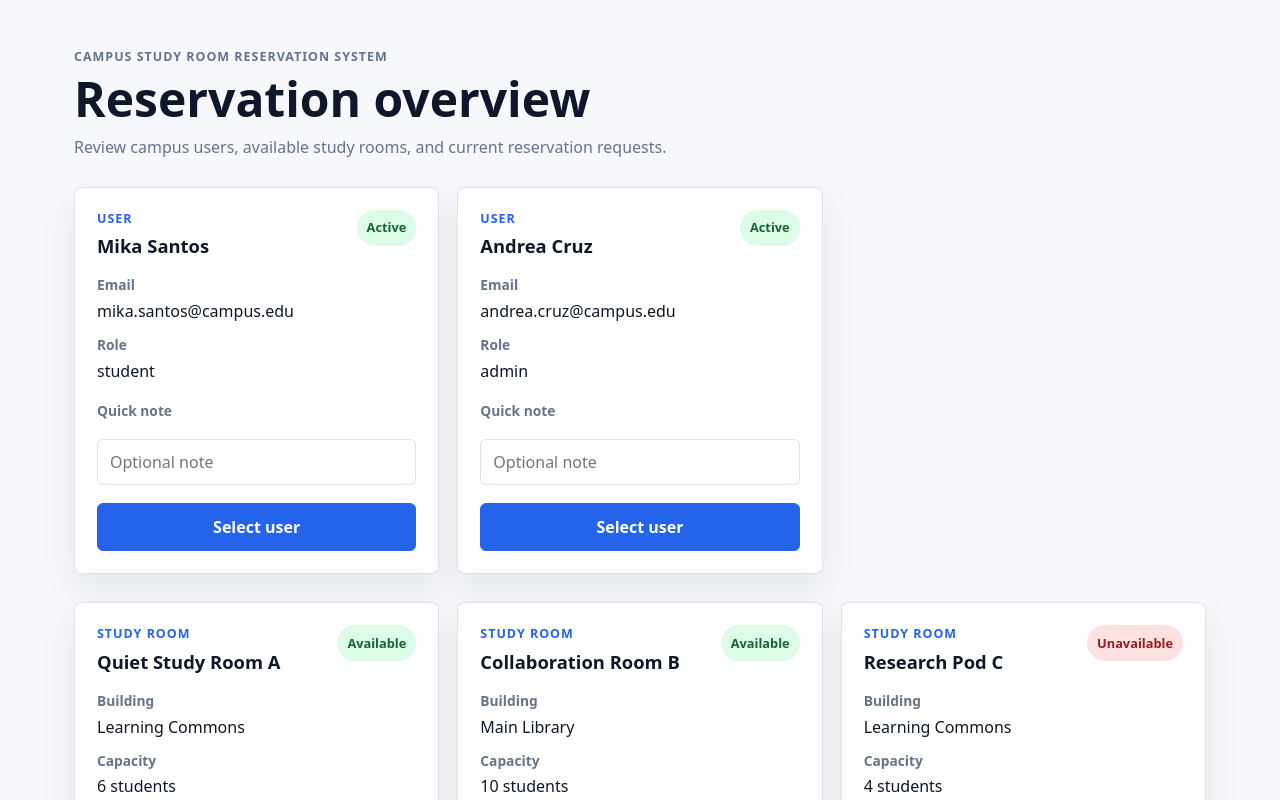
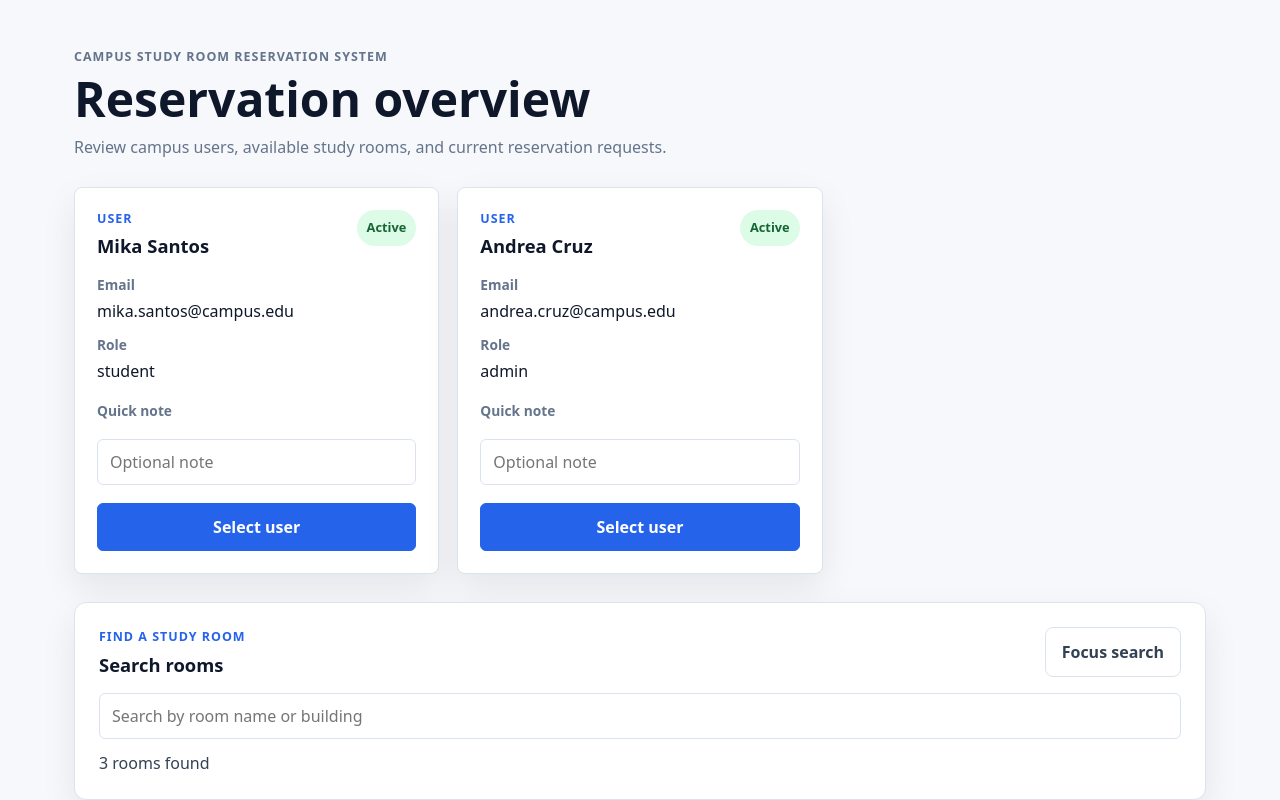
Before and after one commit to amseph/itelect4-project, a React (Vite) app: page / in a window 1280 px wide. Shown: the top 800 px of the page. Built offline with nearby package versions, Linux system fonts and the light colour scheme.

Commit message:
Add room search and typed input reference

```diff
--- a/src/App.css
+++ b/src/App.css
@@ -153,3 +153,53 @@
     grid-template-columns: 1fr;
   }
 }
+
+.search-section {
+  margin-bottom: 1.5rem;
+  padding: 1.5rem;
+  border: 1px solid var(--border);
+  border-radius: 0.75rem;
+  background: var(--surface);
+  box-shadow: var(--shadow);
+}
+
+.search-header {
+  display: flex;
+  align-items: center;
+  justify-content: space-between;
+  gap: 1rem;
+  margin-bottom: 1rem;
+}
+
+.search-header h2 {
+  margin: 0.25rem 0 0;
+}
+
+.search-result-count {
+  margin: 0.75rem 0 0;
+  color: var(--muted);
+}
+
+.secondary-button {
+  border: 1px solid var(--border);
+  border-radius: 0.5rem;
+  padding: 0.75rem 1rem;
+  background: var(--surface);
+  color: var(--text);
+  font: inherit;
+  font-weight: 700;
+  cursor: pointer;
+}
+
+.secondary-button:hover {
+  background: var(--background);
+}
+
+.empty-state {
+  grid-column: 1 / -1;
+  padding: 2rem;
+  text-align: center;
+  color: var(--muted);
+  border: 1px dashed var(--border);
+  border-radius: 0.75rem;
+}
--- a/src/App.tsx
+++ b/src/App.tsx
@@ -1,4 +1,5 @@
-import { useEffect, useState } from 'react'
+import { useEffect, useRef, useState } from 'react'
+import type { ChangeEvent } from 'react'
 import ReservationBadge from './components/ReservationBadge'
 import StudyRoomCard from './components/StudyRoomCard'
 import UserCard from './components/UserCard'
@@ -78,6 +79,8 @@ function App() {
   const [rooms, setRooms] = useState<StudyRoom[]>([])
   const [reservations, setReservations] = useState<Reservation[]>([])
   const [isLoading, setIsLoading] = useState<boolean>(true)
+  const [searchTerm, setSearchTerm] = useState<string>('')
+  const searchInputRef = useRef<HTMLInputElement>(null)
 
   useEffect(() => {
     const timerId = window.setTimeout(() => {
@@ -92,6 +95,16 @@ function App() {
     }
   }, [])
 
+  const handleSearchChange = (
+    event: ChangeEvent<HTMLInputElement>,
+  ): void => {
+    setSearchTerm(event.currentTarget.value)
+  }
+
+  const focusSearchInput = (): void => {
+    searchInputRef.current?.focus()
+  }
+
   const handleUserSelect = (user: User): void => {
     console.info(`Selected user: ${user.name}`)
   }
@@ -99,6 +112,15 @@ function App() {
   const handleRoomReserve = (room: StudyRoom): void => {
     console.info(`Reserve room requested: ${room.name}`)
   }
+
+  const filteredRooms = rooms.filter((room) => {
+    const searchValue = searchTerm.toLowerCase()
+
+    return (
+      room.name.toLowerCase().includes(searchValue) ||
+      room.building.toLowerCase().includes(searchValue)
+    )
+  })
 
   if (isLoading) {
     return (
@@ -133,15 +155,52 @@ function App() {
         ))}
       </section>
 
-      <section className="component-grid" aria-label="Study rooms">
-        {rooms.map((room) => (
+  <section className="search-section" aria-label="Room search">
+    <div className="search-header">
+      <div>
+        <p className="eyebrow">Find a study room</p>
+        <h2>Search rooms</h2>
+      </div>
+
+      <button
+        className="secondary-button"
+        type="button"
+        onClick={focusSearchInput}
+      >
+        Focus search
+      </button>
+    </div>
+
+    <input
+      ref={searchInputRef}
+      className="text-input"
+      type="search"
+      value={searchTerm}
+      placeholder="Search by room name or building"
+      onChange={handleSearchChange}
+    />
+
+    <p className="search-result-count">
+      {filteredRooms.length} room
+      {filteredRooms.length === 1 ? '' : 's'} found
+    </p>
+  </section>
+
+  <section className="component-grid" aria-label="Study rooms">
+        {filteredRooms.map((room) => (
           <StudyRoomCard
             key={room.id}
             room={room}
             onReserve={handleRoomReserve}
           />
         ))}
-      </section>
+
+        {filteredRooms.length === 0 && (
+          <p className="empty-state">
+            No study rooms match “{searchTerm}”.
+          </p>
+        )}
+  </section>
 
       <section className="component-grid" aria-label="Reservations">
         {reservations.map((reservation) => (
```
